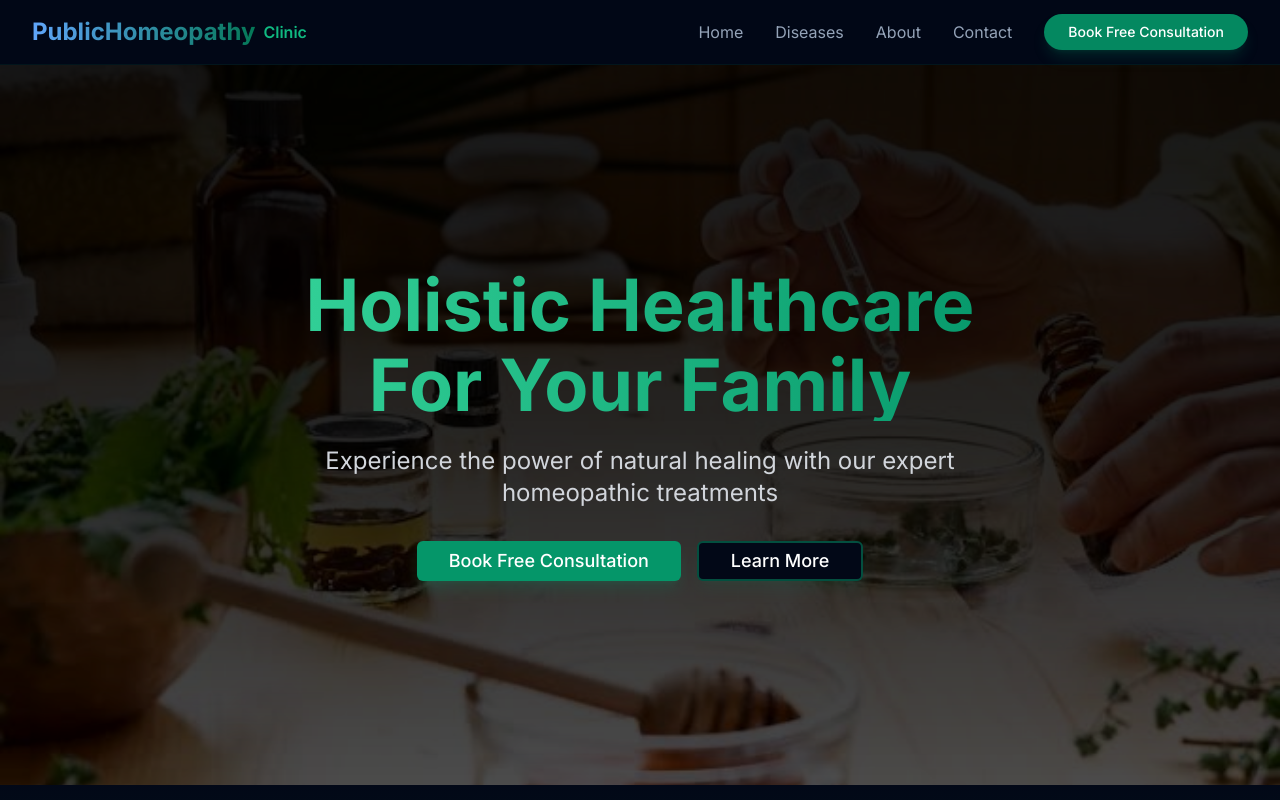
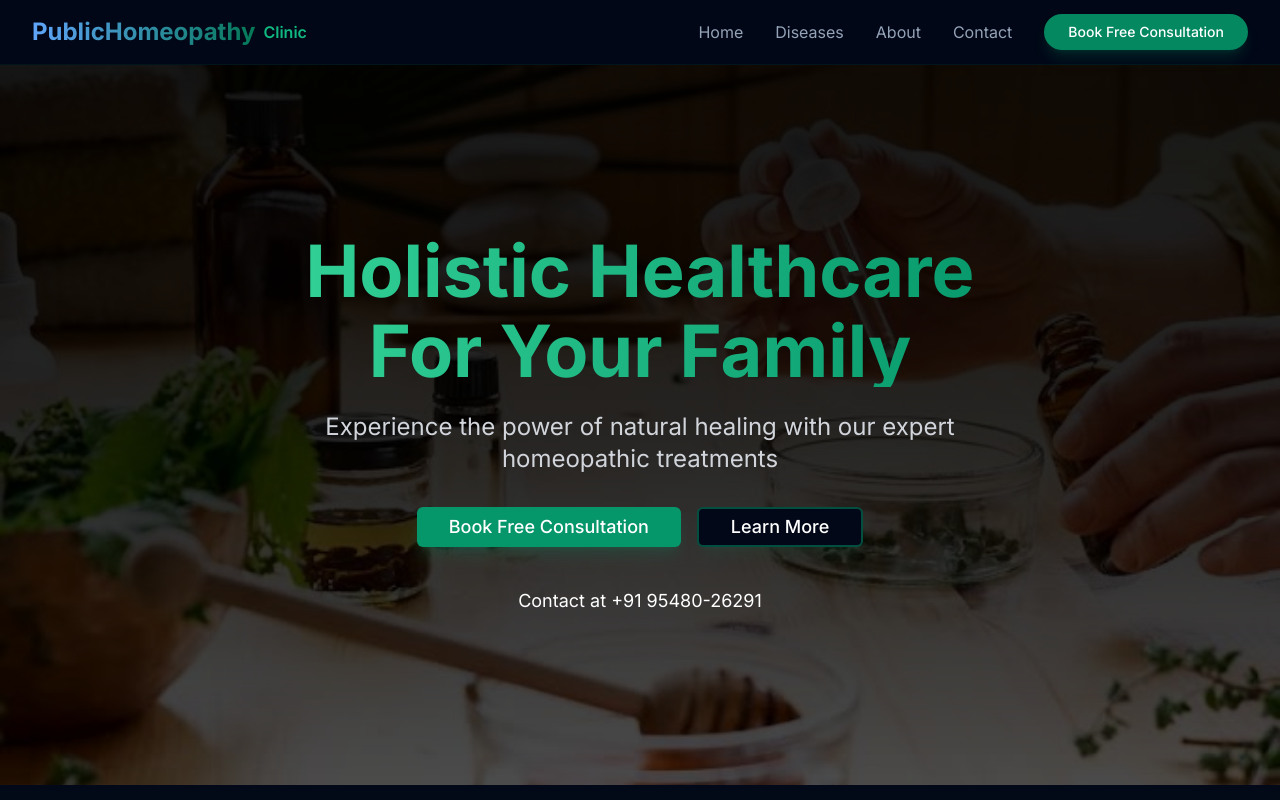
Before and after one commit to Kaif9999/homeopathy-webapp, a Next.js app: page / in a window 1280 px wide. Shown: the top 800 px of the page. Built offline with nearby package versions, Linux system fonts and the light colour scheme.

Commit message:
chore: contact added on mainpage

```diff
--- a/components/hero-section.tsx
+++ b/components/hero-section.tsx
@@ -38,6 +38,7 @@ export function HeroSection() {
               Learn More
             </Button>
           </div>
+        <div className="pt-10 text-lg text-white"> Contact at +91 95480-26291</div>
         </motion.div>
       </div>
     </section>
```
